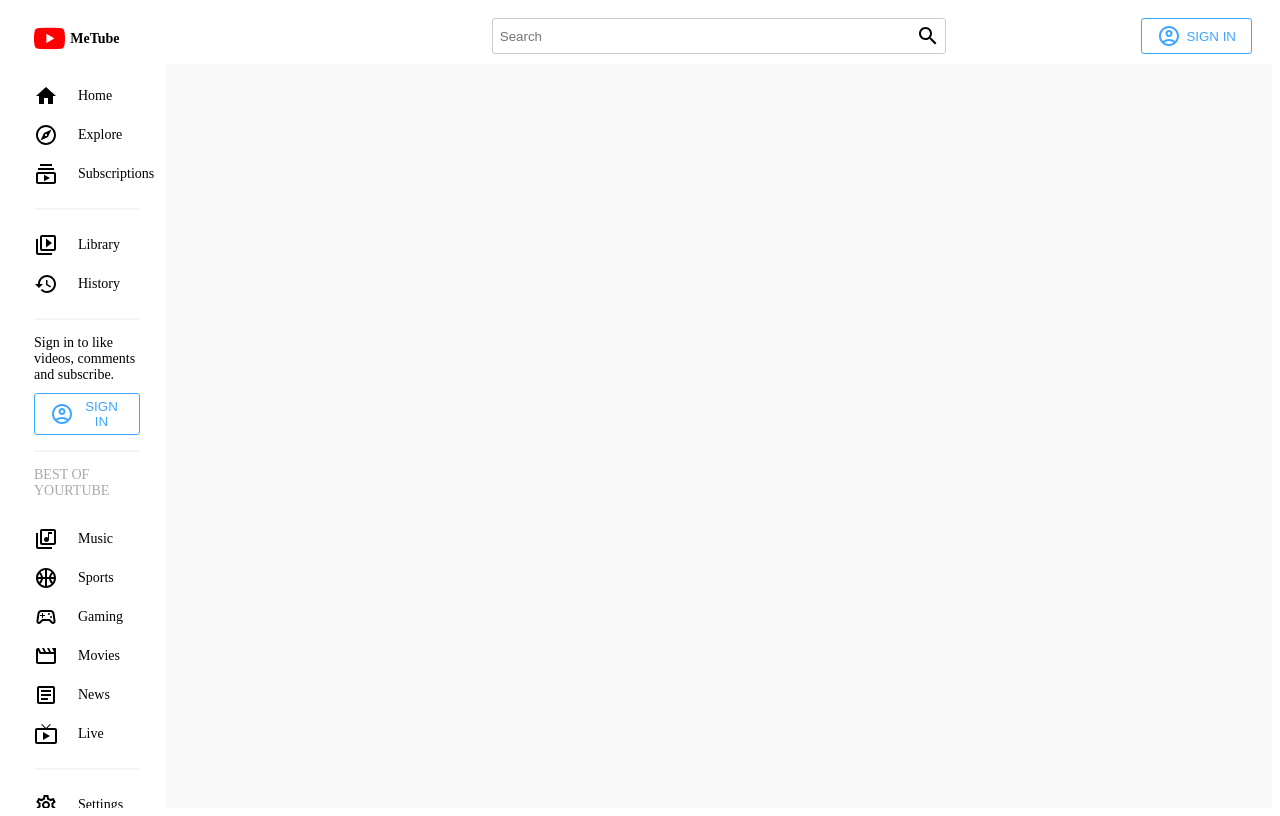
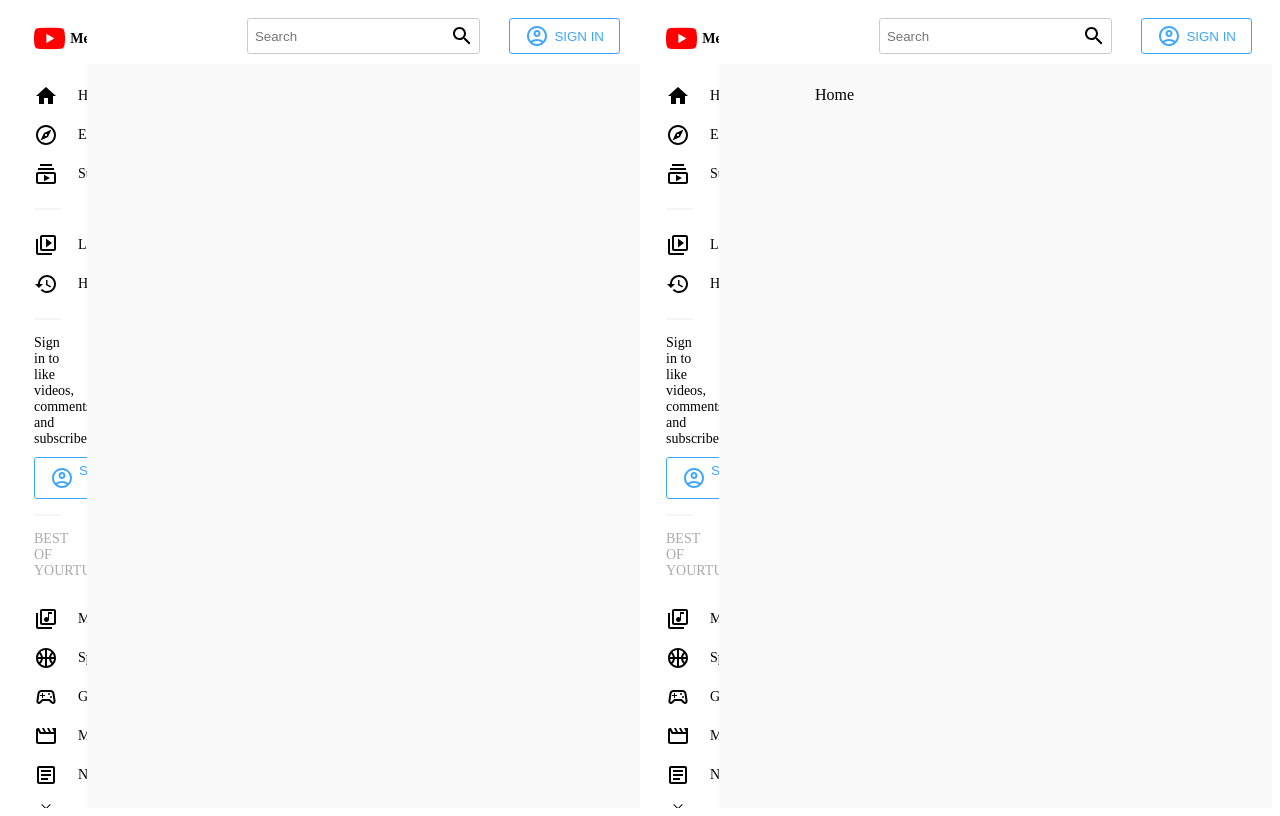
Before and after one commit to jonnyabrams/yourtube, a React (Create React App) app in the folder client/: page / in a window 1280 px wide. Built offline with nearby package versions, Linux system fonts and the light colour scheme.

Commit message:
Arrange routes

```diff
--- a/client/src/App.js
+++ b/client/src/App.js
@@ -3,6 +3,9 @@ import { useState } from 'react'
 import Menu from './components/Menu'
 import Navbar from './components/Navbar'
 import { darkTheme, lightTheme } from './utils/Theme'
+import { BrowserRouter, Routes, Route } from 'react-router-dom'
+import Home from './pages/Home'
+import Video from './pages/Video'
 
 const Container = styled.div`
   display: flex;
@@ -30,6 +33,18 @@ const App = () => {
 
           </Wrapper>
         </Main>
+        <BrowserRouter>
+          <Menu darkMode={darkMode} setDarkMode={setDarkMode} />
+          <Main>
+            <Navbar />
+            <Wrapper>
+              <Routes>
+                <Route path='/' element={<Home />} />
+                <Route path='video/:id' element={<Video />} />
+              </Routes>
+            </Wrapper>
+          </Main>
+        </BrowserRouter>
       </Container>
     </ThemeProvider>
   )
```
